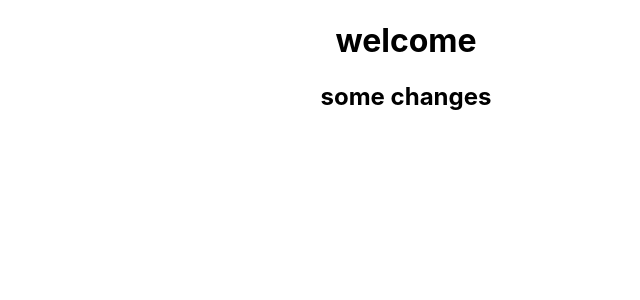
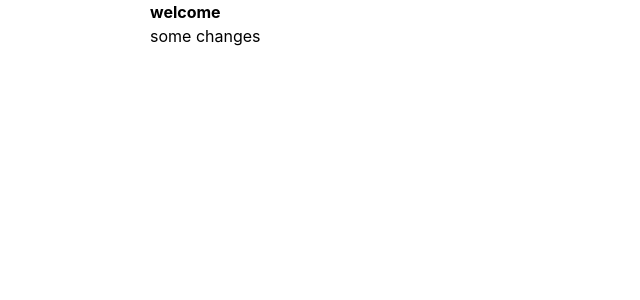
Before and after one commit to 2729samruddhi/ReactPractice, a React (Create React App) app: page / in a window 1280 px wide. Shown: the top 300 px of the page, without its empty margins (234-874 px from the left). Built offline with nearby package versions, Linux system fonts and the light colour scheme.

Commit message:
tailwind installation

```diff
--- a/package.json
+++ b/package.json
@@ -35,5 +35,8 @@
       "last 1 firefox version",
       "last 1 safari version"
     ]
+  },
+  "devDependencies": {
+    "tailwindcss": "^3.4.17"
   }
 }
--- a/src/App.css
+++ b/src/App.css
@@ -1,38 +1,3 @@
-.App {
-  text-align: center;
-}
-
-.App-logo {
-  height: 40vmin;
-  pointer-events: none;
-}
-
-@media (prefers-reduced-motion: no-preference) {
-  .App-logo {
-    animation: App-logo-spin infinite 20s linear;
-  }
-}
-
-.App-header {
-  background-color: #282c34;
-  min-height: 100vh;
-  display: flex;
-  flex-direction: column;
-  align-items: center;
-  justify-content: center;
-  font-size: calc(10px + 2vmin);
-  color: white;
-}
-
-.App-link {
-  color: #61dafb;
-}
-
-@keyframes App-logo-spin {
-  from {
-    transform: rotate(0deg);
-  }
-  to {
-    transform: rotate(360deg);
-  }
-}
+@tailwind base;
+@tailwind components;
+@tailwind utilities;
--- a/src/App.js
+++ b/src/App.js
@@ -3,8 +3,8 @@
 
 function App() {
   return (
-    <div className="App">
-     <h1> welcome </h1>
+    <div className="ml-96">
+     <h1 className='font-bold'> welcome </h1>
      <h2>some changes</h2>
     </div>
   );
--- /dev/null
+++ b/tailwind.config.js
@@ -0,0 +1,10 @@
+/** @type {import('tailwindcss').Config} */
+module.exports = {
+  content: [
+    "./src/**/*.{js,jsx,ts,tsx}",
+  ],
+  theme: {
+    extend: {},
+  },
+  plugins: [],
+}
```
Also changed, not shown: 1 other file (tests, documents, lock files or other folders).
